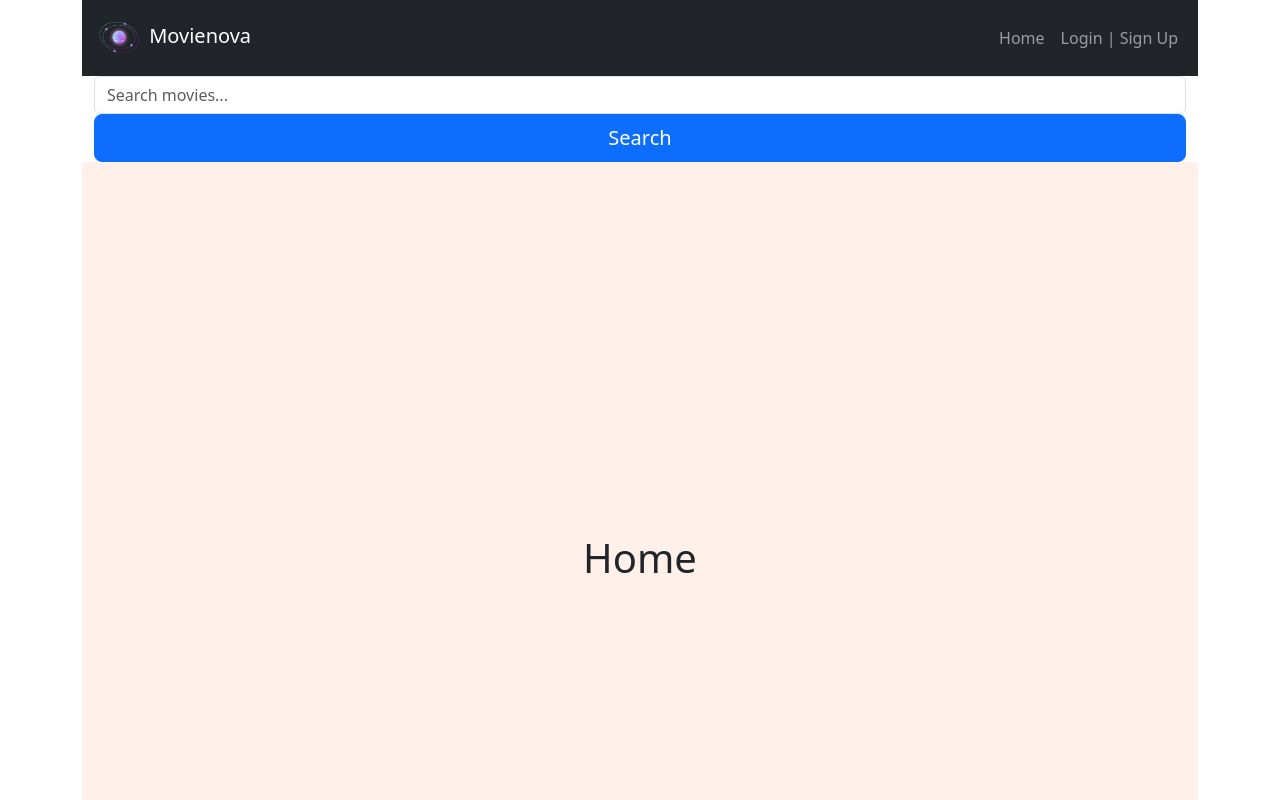
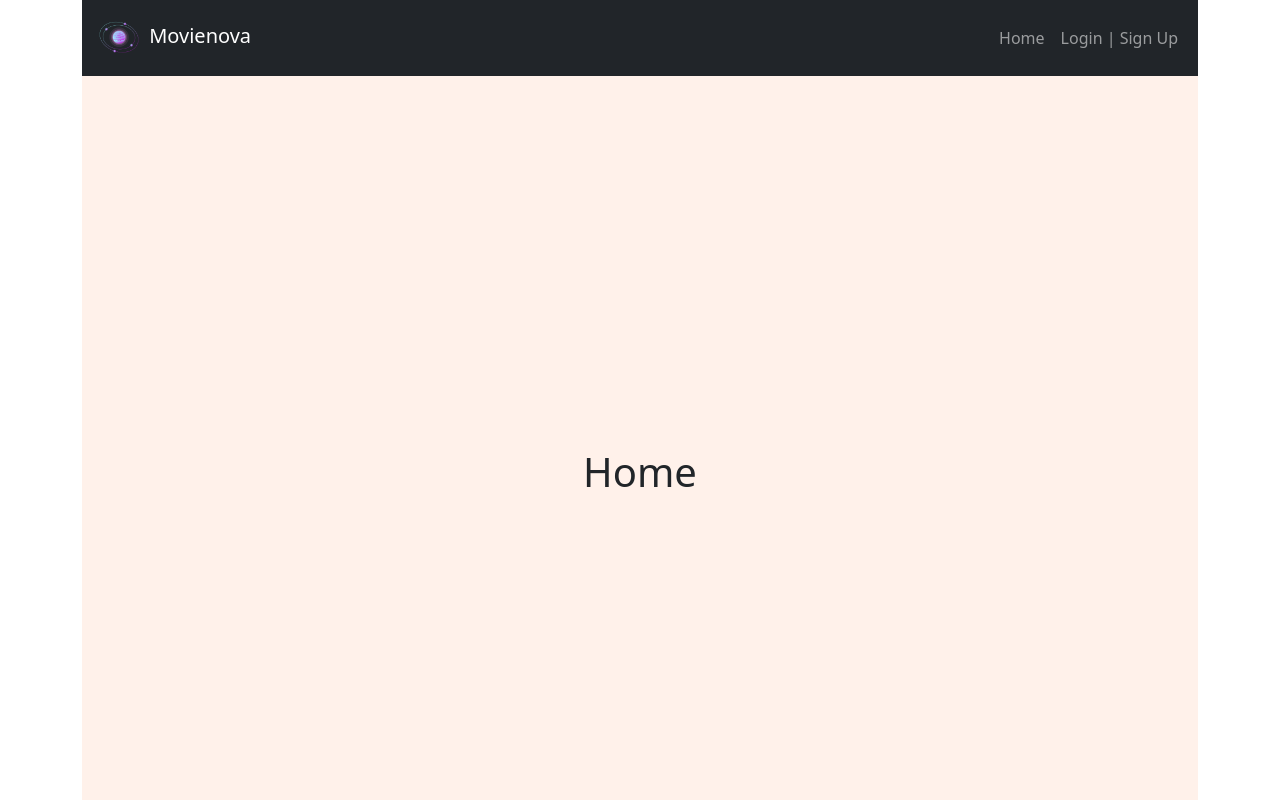
Before and after one commit to emilymclean94/movie-nova, a React (Create React App) app in the folder client/: page / in a window 1280 px wide. Shown: the top 800 px of the page. Built offline with nearby package versions, Linux system fonts and the light colour scheme.

Commit message:
searchbar edits.

```diff
--- a/client/src/App.js
+++ b/client/src/App.js
@@ -13,7 +13,6 @@ import Footer from "./components/Footer";
 import "bootstrap/dist/css/bootstrap.min.css";
 import "./App.css";
 import Auth from './utils/auth';
-import MovieSearchBar from "./components/MovieSearchBar";
 // import { useQuery } from '@apollo/client';
 
 const httpLink = createHttpLink({
@@ -55,7 +54,6 @@ const App = () => {
         <Preloader load={load} />
         <Container className="App" id={load ? "no-scroll" : "scroll"}>
           <NavBar />
-          <MovieSearchBar />
             <Routes>
               <Route path="" element={<Home />} />
               <Route path="/feed" element={<Feed />} />
--- a/client/src/pages/Movies/Movies.jsx
+++ b/client/src/pages/Movies/Movies.jsx
@@ -8,8 +8,8 @@ const Movies = () => {
 
   return (
 <div>
-      <MovieSearchBar/>
-      <PopularMovies/>
+      <MovieSearchBar />
+      <PopularMovies />
 </div>
   )
 }
```
